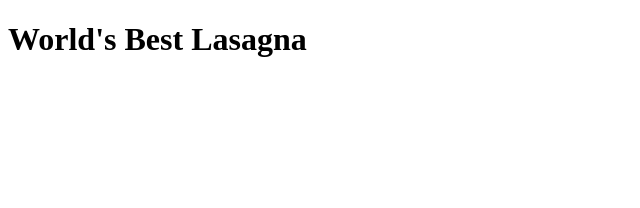
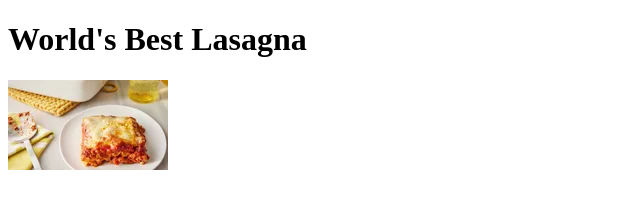
Before and after one commit to sebok504/odin-recipes, a plain HTML site: page recipes/lasagna.html in a window 1280 px wide. Shown: the whole page, without its empty margins (0-640 px from the left). Drawn offline with Linux system fonts and the light colour scheme.

Commit message:
Lasagna Image Added
I added image to lasagna recipe site to make it look more clear.

```diff
--- a/recipes/lasagna.html
+++ b/recipes/lasagna.html
@@ -7,5 +7,6 @@
 
 <body>
   <h1>World's Best Lasagna</h1>
+  <img src="/images/lasagnaImage.webp">
 </body>
 </html>
```
